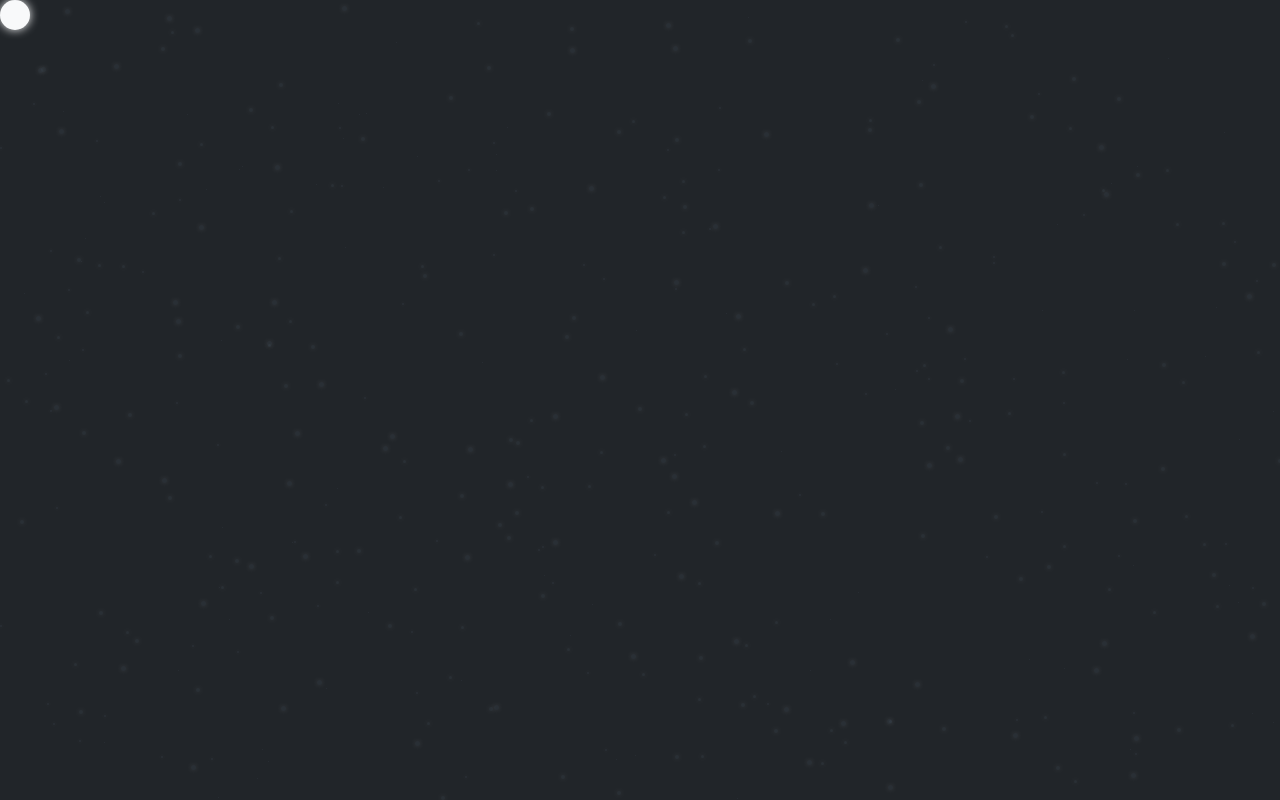
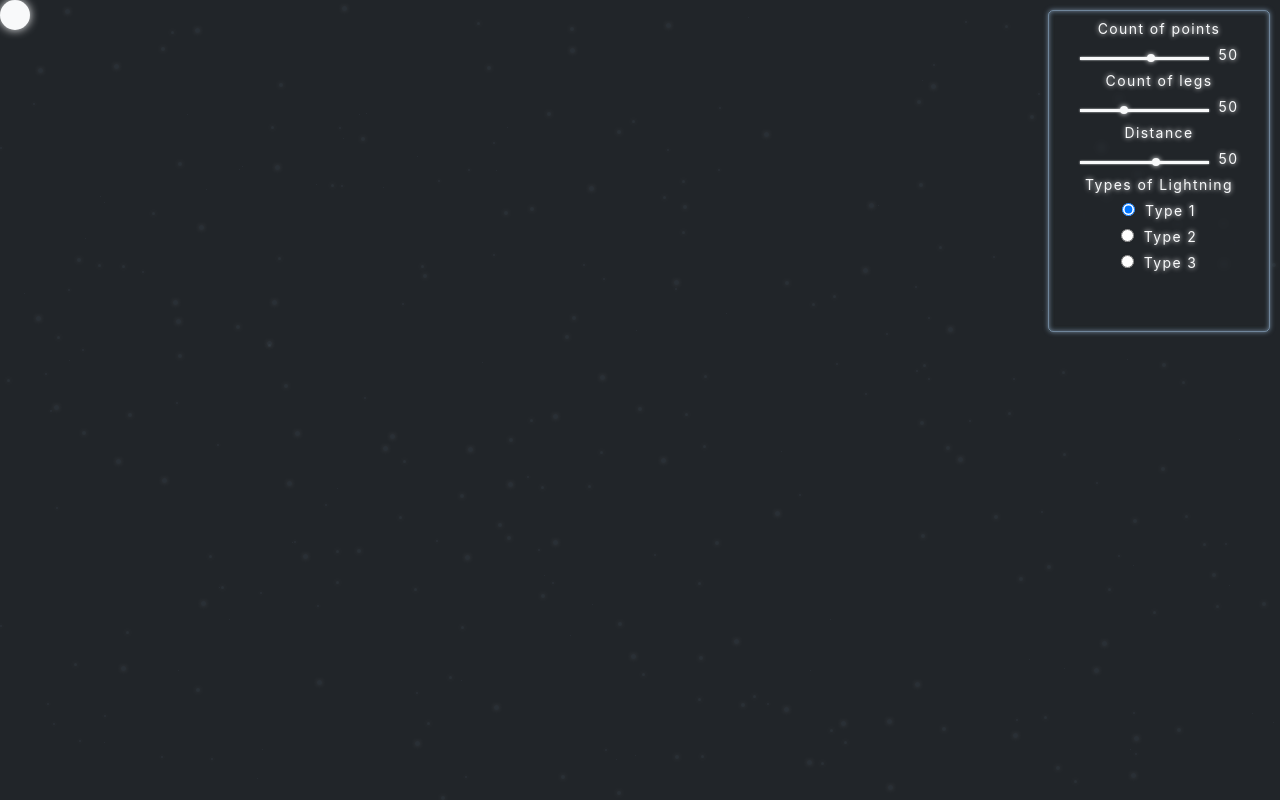
Before and after one commit to DkFighT/Lightning, a plain HTML site: page lightning/index.html in a window 1280 px wide. Drawn offline with Linux system fonts and the light colour scheme.

Commit message:
Add files via upload

```diff
--- a/lightning/index.html
+++ b/lightning/index.html
@@ -10,6 +10,18 @@
 </head>
 <body>
     <div id="field">
+        <div class="menu">
+            <label class="label">Count of points</label>
+            <div class="label"><input type="range" id="points" min="50" max="500" value="300"><span>50</span></div>
+            <label class="label">Count of legs</label>
+            <div class="label"><input type="range" id="legs" min="5" max="50" value="20"><span>50</span></div>
+            <label class="label">Distance</label>
+            <div class="label"><input type="range" id="distance" min="50" max="300" value="200"><span>50</span></div>
+            <label class="label">Types of Lightning</label>
+            <div class="label"><input type="radio" name="radio" class="radio" checked>Type 1</div>
+            <div class="label"><input type="radio" name="radio" class="radio">Type 2</div>
+            <div class="label"><input type="radio" name="radio" class="radio">Type 3</div>
+        </div>
         <div id="ball"></div>
         <canvas width="1920" height="1080" id="canvas"></canvas>
     </div>
--- a/lightning/script.js
+++ b/lightning/script.js
@@ -10,12 +10,27 @@ context.shadowBlur = 5;
 context.shadowOffsetX = 0;
 context.shadowOffsetY = 0;
 
-let count_of_points = 400;
+let points = document.getElementById('points');
+let legs_count = document.getElementById('legs');
+let dist = document.getElementById('distance');
+let radios = document.querySelectorAll('.radio');
+
+let count_of_points = 300;
 let field_points = [];
 
-let count_of_legs = 15;
+let count_of_legs = 20;
 let distance = 200;
-let ball_pos = []
+let ball_pos = [];
+
+points.oninput = () => {
+    points.nextSibling.textContent = points.value;
+}
+legs_count.oninput = () => {
+    legs_count.nextSibling.textContent = legs_count.value;
+}
+dist.oninput = () => {
+    dist.nextSibling.textContent = dist.value;
+}
 
 function field_fill() {
     for (let i = 0; i < count_of_points; i++) {
@@ -34,8 +49,8 @@ function field_fill() {
             y: y_point,
             size: point_size,
             used: 0,
-            rand_x: get_random(-50, 50),
-            rand_y: get_random(-50, 50)
+            rand_x: get_random(-100, 100),
+            rand_y: get_random(-100, 100)
         }
         field_points.push(point_obj);
     }
@@ -58,7 +73,6 @@ function get_random(min, max) {
 
 function draw_legs(ball_x, ball_y) {
     context.beginPath();
-
     context.clearRect(0, 0, canvas.width, canvas.height);
     for (let i = 0; i < field_points.length; i++) {
         context.moveTo(Math.floor(ball_x + 30 / 2), Math.floor(ball_y + 30 / 2));
@@ -67,7 +81,8 @@ function draw_legs(ball_x, ball_y) {
                 field_points[i].used = 1;
                 ball_pos[0].legs += 1;
                 // context.quadraticCurveTo(field_points[i].x + field_points[i].rand_x, field_points[i].y + field_points[i].rand_y, field_points[i].x + Math.round(field_points[i].size / 2), field_points[i].y + Math.round(field_points[i].size / 2));
-                context.bezierCurveTo(field_points[i].x + field_points[i].rand_x, field_points[i].y + field_points[i].rand_y, ball_pos[0].x + field_points[i].rand_x, ball_pos[0].y + field_points[i].rand_y, field_points[i].x + Math.round(field_points[i].size / 2), field_points[i].y + Math.round(field_points[i].size / 2))
+                // context.bezierCurveTo(field_points[i].x + field_points[i].rand_x, field_points[i].y + field_points[i].rand_y, ball_pos[0].x + field_points[i].rand_x, ball_pos[0].y + field_points[i].rand_y, field_points[i].x + Math.round(field_points[i].size / 2), field_points[i].y + Math.round(field_points[i].size / 2))
+                context.bezierCurveTo(ball_pos[0].x + field_points[i].rand_x * -1, ball_pos[0].y + field_points[i].rand_y * -1,  field_points[i].x + field_points[i].rand_x, field_points[i].y + field_points[i].rand_y, field_points[i].x + Math.round(field_points[i].size / 2), field_points[i].y + Math.round(field_points[i].size / 2))
                 context.stroke();
                 document.getElementById(i).style.opacity = '1';
             }
@@ -86,7 +101,7 @@ field.addEventListener('mousemove', e => {
     draw_legs(x, y);
 })
 field.addEventListener('touchmove', e => {
-//     e.preventDefault()
+    e.preventDefault()
     let x = e.clientX;
     let y = e.clientY;
     ball_position(x, y);
@@ -100,7 +115,7 @@ field.addEventListener('mouseup', e => {
     }
 })
 field.addEventListener('touchend', e => {
-//     e.preventDefault()
+    e.preventDefault()
     let x = e.clientX;
     let y = e.clientY;
     for (let k = 0; k < field_points.length; k++) {
--- a/lightning/style.css
+++ b/lightning/style.css
@@ -8,6 +8,7 @@
     --fg1: #b6dbff88;
     --size: 30px;
 }
+@import url('https://fonts.googleapis.com/css2?family=Inter&display=swap');
 body{
     background-color: var(--bg);
     color: var(--fg);
@@ -19,6 +20,7 @@ body{
     overflow: hidden;
     transition: all .2s linear;
     touch-action: none;
+    z-index: 50;
 }
 canvas{
     background-color: transparent;
@@ -54,3 +56,66 @@ canvas{
     opacity: 0.1;
     transition: all 1s cubic-bezier(0.23, 1, 0.320, 1);
 }
+.menu{
+    width: 200px;
+    height: 300px;
+    border-radius: 5px;
+    border: solid 1px var(--fg1);
+    box-shadow: 0px 0px 5px var(--fg1), inset 0px 0px 5px var(--fg1);
+    position: absolute;
+    right: 10px;
+    top: 10px;
+    z-index: 1001;
+    display: flex;
+    flex-direction: column;
+    align-items: center;
+    justify-content: flex-start;
+    padding: 10px;
+    backdrop-filter: blur(3px);
+    gap: 10px;
+}
+.label{
+    font-family: 'Inter', sans-serif;
+    letter-spacing: .1em;
+    font-size: 14px;
+    color: var(--fg);
+    text-shadow: 0px 0px 5px var(--fg);
+    height: 16px;
+    line-height: 16px;
+    width: 100%;
+    text-align: center;
+}
+input{
+    line-height: 16px;
+    margin-right: 10px;
+}
+span{
+    height: 16px;
+    line-height: 16px;
+}
+input[type=range] {
+    -webkit-appearance: none;
+}
+input[type=range]:focus {
+    outline: none;
+}
+input[type=range]::-webkit-slider-runnable-track {
+    width: 100%;
+    height: 3px;
+    cursor: pointer;
+    box-shadow: 0px 0px 2px var(--fg);
+    background: var(--fg);
+}
+input[type=range]::-webkit-slider-thumb {
+    height: 8px;
+    width: 8px;
+    border-radius: 50%;
+    background: var(--fg);
+    cursor: pointer;
+    -webkit-appearance: none;
+    box-shadow: 0px 0px 5px var(--fg);
+    margin-top: -3px;
+}
+input[type=range]:focus::-webkit-slider-runnable-track {
+    background: var(--fg);
+}
```
